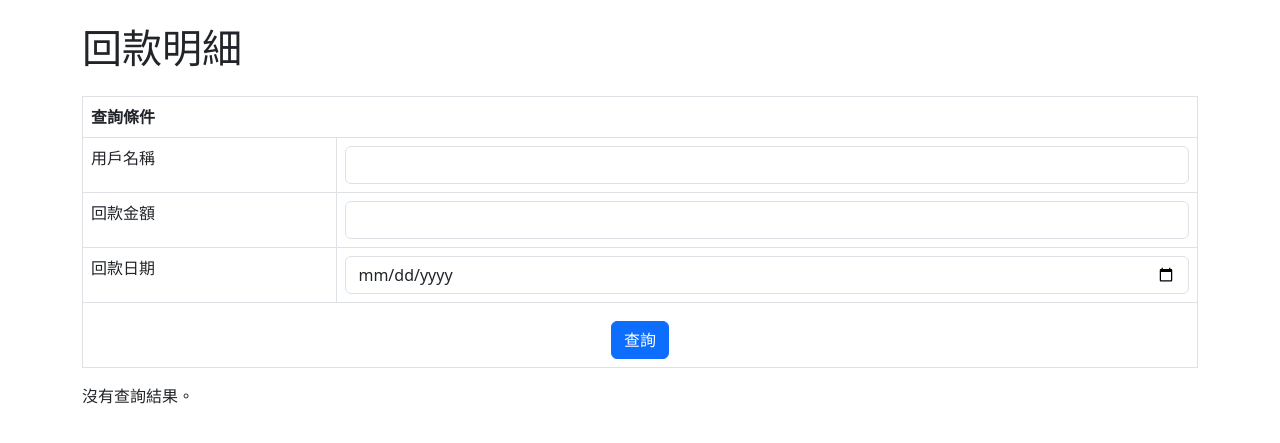
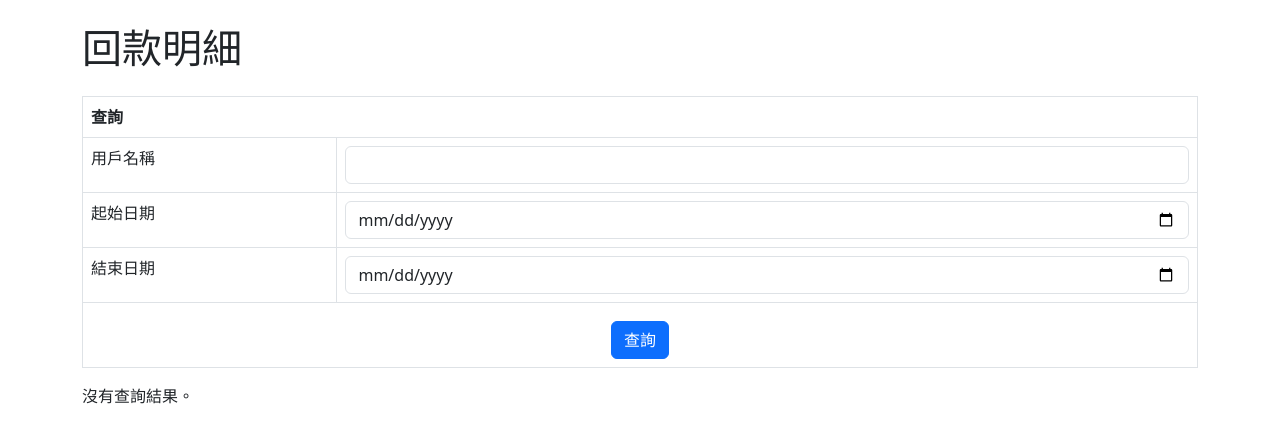
Before and after one commit to simon980224/MarketTrans, a Flask app: page /TransRecord in a window 1280 px wide. Shown: the part 112-555 px from the top of the page. Run offline with Flask 3, Linux system fonts and the light colour scheme.

Commit message:
feat:移除金額查詢&更新日期區間查詢

```diff
--- a/app.py
+++ b/app.py
@@ -15,16 +15,14 @@
 def queryTransRecord():
     if request.method == 'POST':
         userId = request.form.get('userId', '').strip() or None
-        transAmount = request.form.get('transAmount', '').strip() or None
-        transDate = request.form.get('transDate', '').strip() or None
+        startDate = request.form.get('startDate', '').strip() or None
+        endDate = request.form.get('endDate', '').strip() or None
 
         # 確保 getData 函數被正確調用
-        TransRecord = TransRecordService.getData(userId, transAmount, transDate)
+        TransRecord = TransRecordService.getData(userId, startDate, endDate)
 
         # 將 DataFrame 轉換為字典列表
         records = TransRecord.to_dict(orient='records') if TransRecord is not None else []
-
-        print('TransRecord:', records)
 
         return render_template('TransRecord.html', records=records)
 
--- a/templates/TransRecord.html
+++ b/templates/TransRecord.html
@@ -7,7 +7,7 @@
   <form action="/queryTransRecord" method="POST">
     <thead class="thead-light">
       <tr>
-        <th colspan="2">查詢條件</th>
+        <th colspan="2">查詢</th>
       </tr>
     </thead>
     <tbody>
@@ -18,15 +18,15 @@
         </td>
       </tr>
       <tr>
-        <td><label for="transAmount" class="form-label">回款金額</label></td>
+        <td><label for="startDate" class="form-label">起始日期</label></td>
         <td>
-          <input type="number" class="form-control" id="transAmount" name="transAmount" />
+          <input type="date" class="form-control" id="startDate" name="startDate" />
         </td>
       </tr>
       <tr>
-        <td><label for="transDate" class="form-label">回款日期</label></td>
+        <td><label for="endDate" class="form-label">結束日期</label></td>
         <td>
-          <input type="date" class="form-control" id="transDate" name="transDate" />
+          <input type="date" class="form-control" id="endDate" name="endDate" />
         </td>
       </tr>
       <tr>
@@ -43,6 +43,7 @@
 <table class="table table-striped">
   <thead>
     <tr>
+      <th>交易編號</th>
       <th>用戶名稱</th>
       <th>回款金額</th>
       <th>回款日期</th>
@@ -51,6 +52,7 @@
   <tbody>
     {% for record in records %}
     <tr>
+      <td>{{ record['Trans_Id'] }}</td>
       <td>{{ record['User_Id'] }}</td>
       <td>{{ record['Trans_Amount'] }}</td>
       <td>{{ record['Trans_Date'] }}</td>
```
Also changed, not shown: service/TransRecordService.py (+9 -9 lines).
